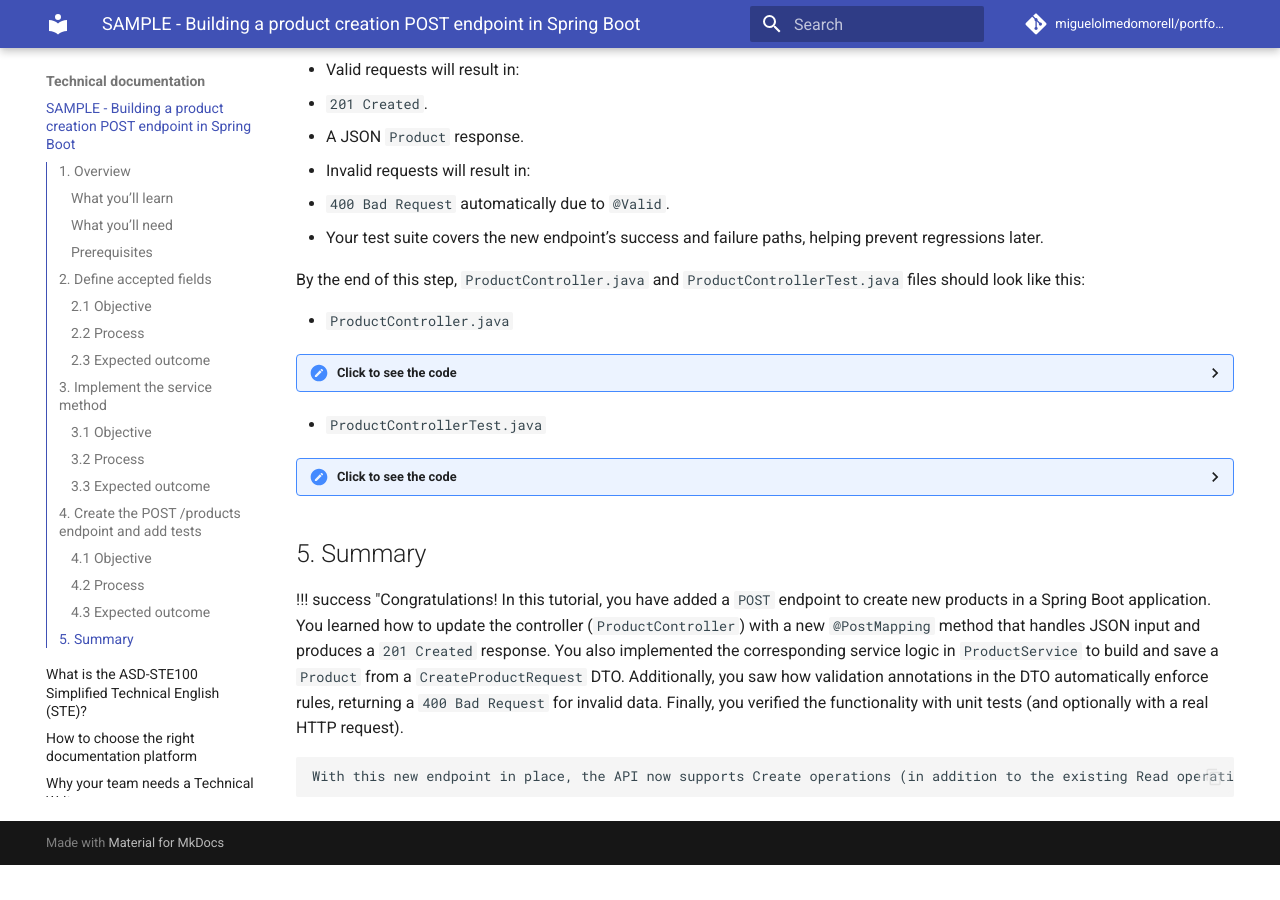
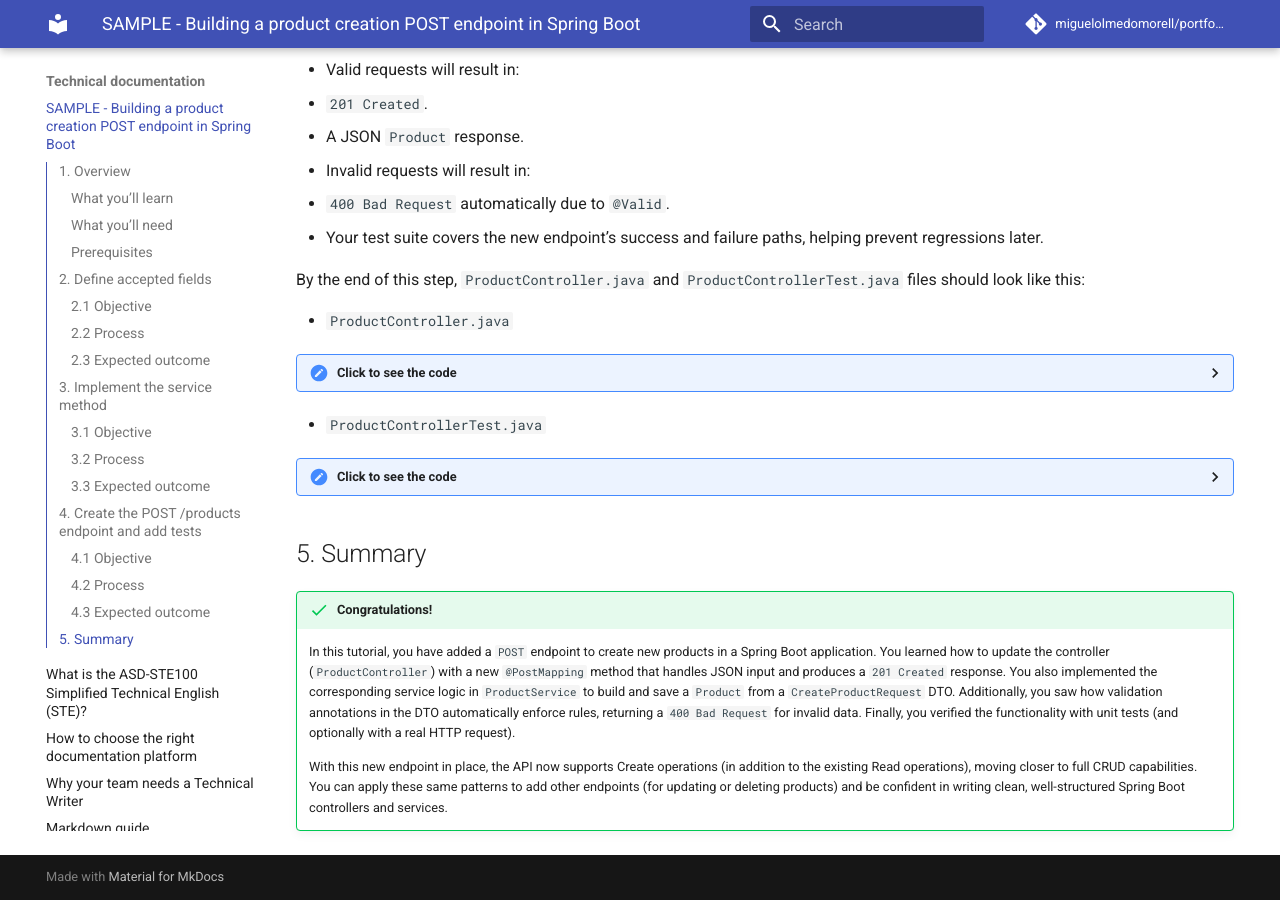
Before and after one commit to MiguelOlmedoMorell/portfolio, an MkDocs documentation site: the page built from docs/technical-documentation/sample-tutorial.md, in a window 1280 px wide and 900 px high, scrolled down 8755 px. Built offline with MkDocs 1.6.1 and Material for MkDocs 9.7.7, drawn with Linux system fonts in a browser that asks for light colours; comment, search, counter and statistics services are not loaded; before the commit the page ends 9620 px from its top, so only the background shows below that.

Commit message:
Minor tweaks

```diff
--- a/docs/technical-documentation/sample-tutorial.md
+++ b/docs/technical-documentation/sample-tutorial.md
@@ -735,7 +735,7 @@ class ProductControllerTest {
 
 ## 5. Summary
 
-!!! success "Congratulations!
+!!! success "Congratulations!"
     In this tutorial, you have added a `POST` endpoint to create new products in a Spring Boot application. You learned how to update the controller (`ProductController`) with a new `@PostMapping` method that handles JSON input and produces a `201 Created` response. You also implemented the corresponding service logic in `ProductService` to build and save a `Product` from a `CreateProductRequest` DTO. Additionally, you saw how validation annotations in the DTO automatically enforce rules, returning a `400 Bad Request` for invalid data. Finally, you verified the functionality with unit tests (and optionally with a real HTTP request).
 
     With this new endpoint in place, the API now supports Create operations (in addition to the existing Read operations), moving closer to full CRUD capabilities. You can apply these same patterns to add other endpoints (for updating or deleting products) and be confident in writing clean, well-structured Spring Boot controllers and services.
```
